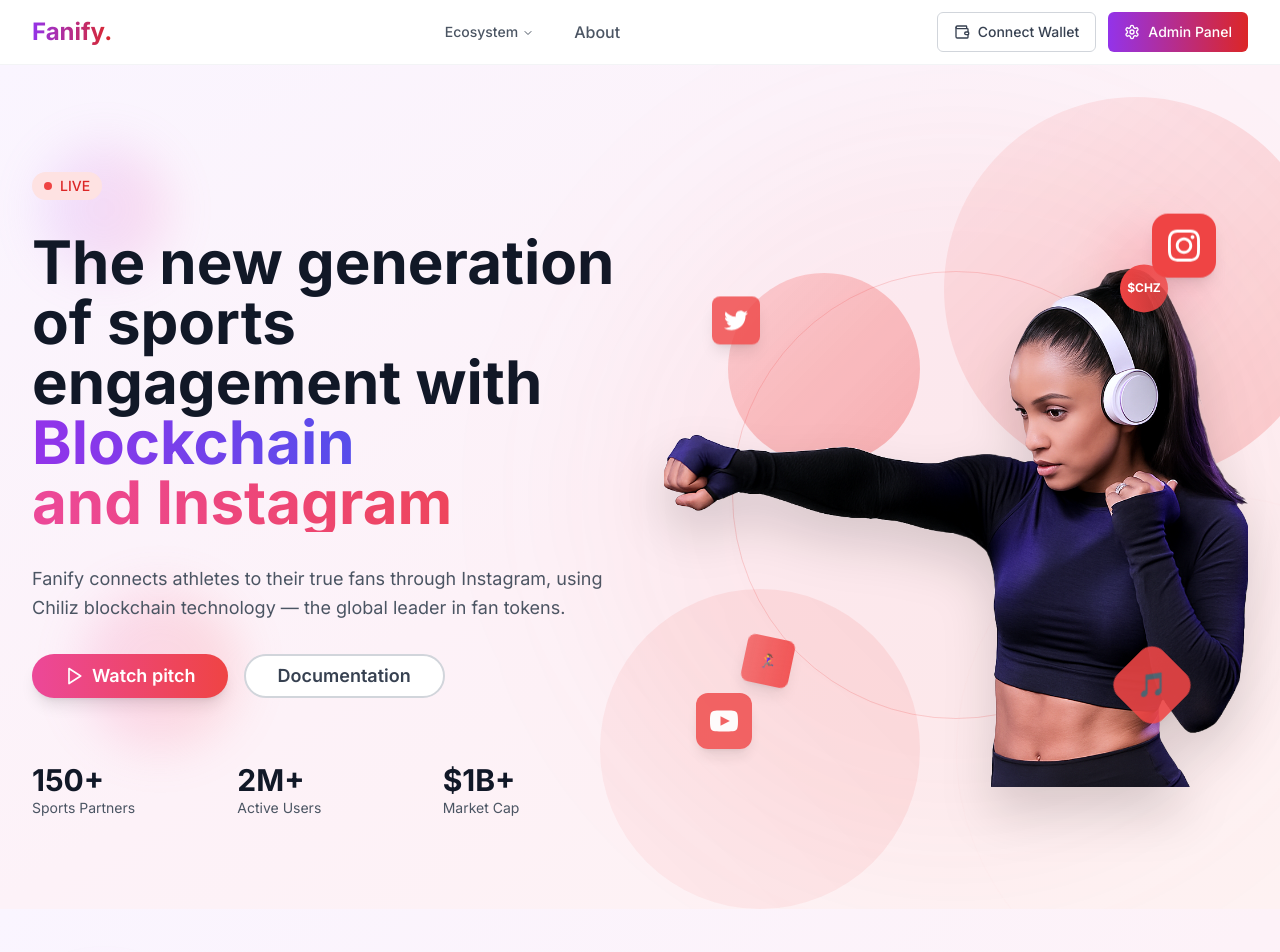
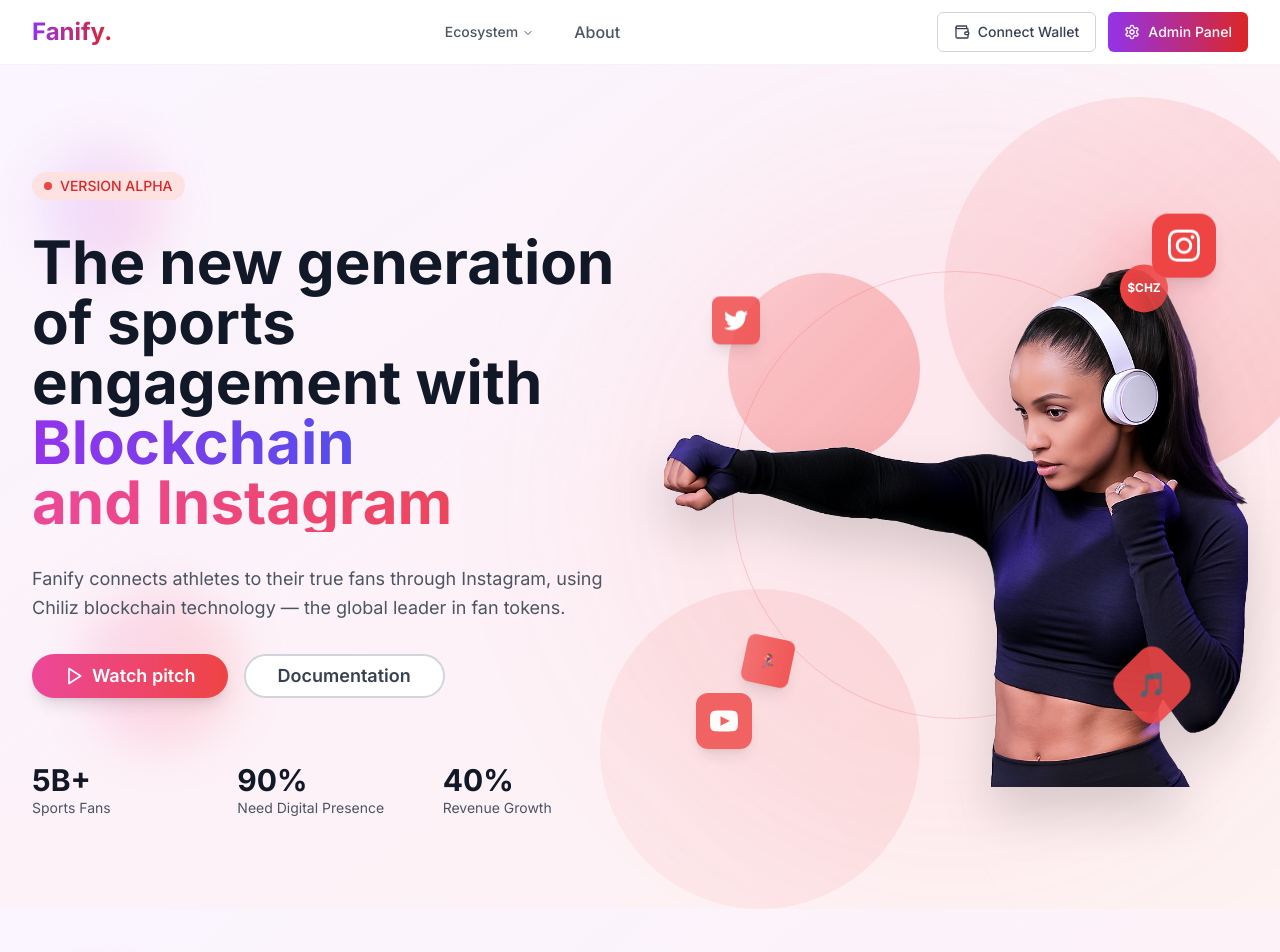
Before and after one commit to bellujrb/fanify-chiliz-paris, a Next.js app in the folder front-end/: page / in a window 1280 px wide. Shown: the top 952 px of the page. Built offline with nearby package versions, Linux system fonts and the light colour scheme.

Commit message:
Update HeroSection component

```diff
--- a/front-end/components/HeroSection.tsx
+++ b/front-end/components/HeroSection.tsx
@@ -21,7 +21,7 @@
             {/* Badge */}
             <div className="inline-flex items-center px-3 py-1 rounded-full bg-red-100 text-red-600 text-sm font-medium">
               <span className="w-2 h-2 bg-red-500 rounded-full mr-2"></span>
-              LIVE
+              VERSION ALPHA
             </div>
 
             {/* Main Heading */}
@@ -66,16 +66,16 @@
             {/* Stats */}
             <div className="grid grid-cols-3 gap-8 pt-8">
               <div>
-                <div className="text-3xl font-bold text-gray-900">150+</div>
-                <div className="text-sm text-gray-600">Sports Partners</div>
+                <div className="text-3xl font-bold text-gray-900">5B+</div>
+                <div className="text-sm text-gray-600">Sports Fans</div>
               </div>
               <div>
-                <div className="text-3xl font-bold text-gray-900">2M+</div>
-                <div className="text-sm text-gray-600">Active Users</div>
+                <div className="text-3xl font-bold text-gray-900">90%</div>
+                <div className="text-sm text-gray-600">Need Digital Presence</div>
               </div>
               <div>
-                <div className="text-3xl font-bold text-gray-900">$1B+</div>
-                <div className="text-sm text-gray-600">Market Cap</div>
+                <div className="text-3xl font-bold text-gray-900">40%</div>
+                <div className="text-sm text-gray-600">Revenue Growth</div>
               </div>
             </div>
           </div>
```
